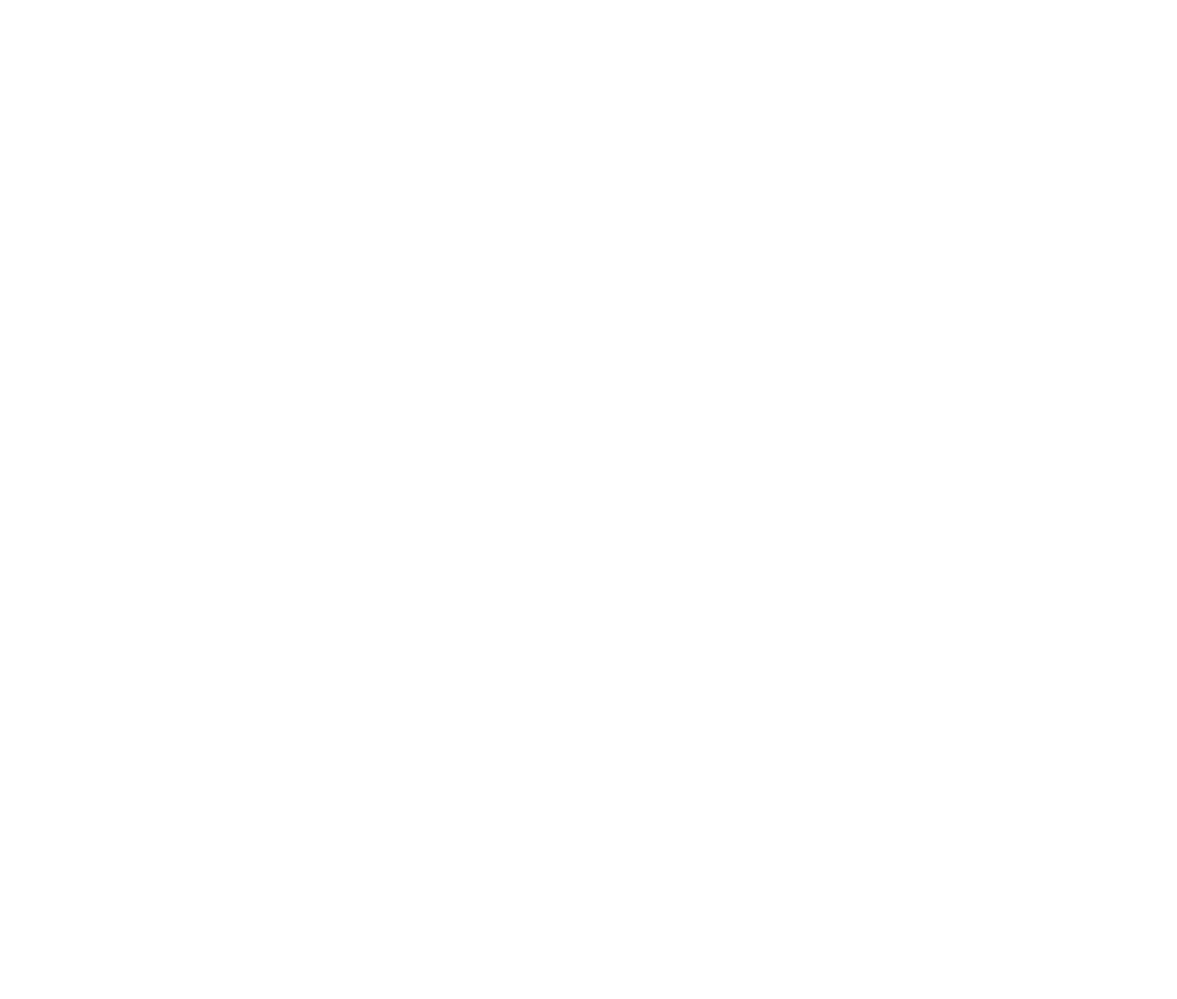
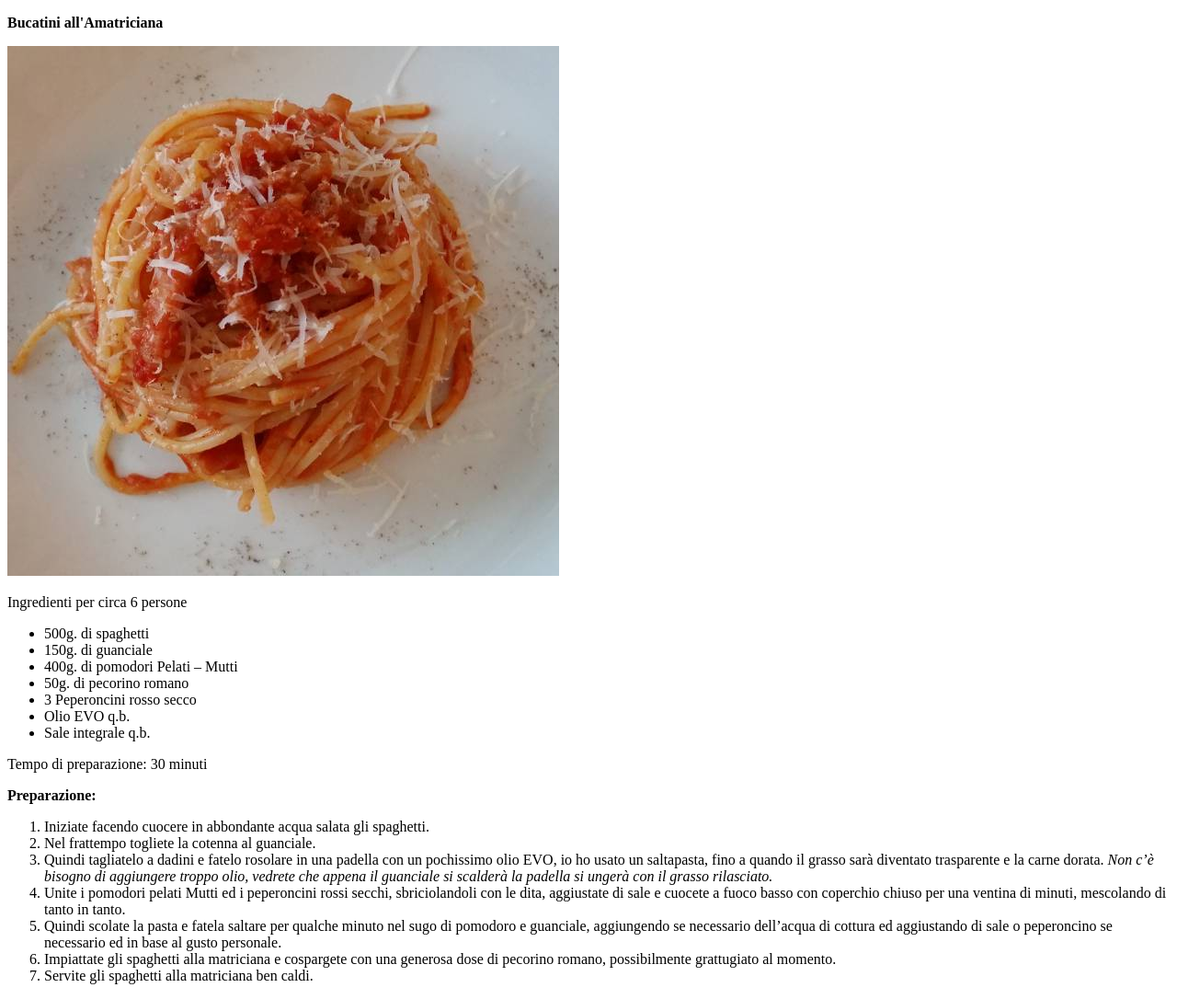
Before and after one commit to Budha7/odin-recipes, a plain HTML site: page recipes/matriciana.html in a window 1280 px wide. Shown: the whole page at 92% size. Before the commit the page ends 800 px from the top, so only its background shows below. Drawn offline with Linux system fonts and the light colour scheme.

Commit message:
Update matriciana page

```diff
--- a/recipes/matriciana.html
+++ b/recipes/matriciana.html
@@ -5,6 +5,46 @@
     <title>Bucatini all'Amatriciana</title>
 </head>
 <body>
+<p><strong>Bucatini all'Amatriciana</strong>
+<p>
+
+    <img src="../img/bucatini_matriciana.jpg" alt="Bucatini all'Amatriciana"/>
+
+<p>Ingredienti per circa 6 persone</p>
+
+<ul>
+    <li>500g. di spaghetti</li>
+    <li>150g. di guanciale</li>
+    <li>400g. di pomodori Pelati – Mutti</li>
+    <li>50g. di pecorino romano</li>
+    <li>3 Peperoncini rosso secco</li>
+    <li>Olio EVO q.b.</li>
+    <li>Sale integrale q.b.</li>
+</ul>
+
+<p>Tempo di preparazione: 30 minuti</p>
+
+<p><strong>Preparazione:</strong></p>
+<ol>
+    <li>Iniziate facendo cuocere in abbondante acqua salata gli spaghetti.</li>
+    <li>Nel frattempo togliete la cotenna al guanciale.</li>
+    <li>Quindi tagliatelo a dadini e fatelo rosolare in una padella con un pochissimo olio EVO, io ho usato un
+        saltapasta, fino a quando il grasso sarà diventato trasparente e la carne dorata. <em>Non c’è bisogno di
+            aggiungere troppo olio, vedrete che appena il guanciale si scalderà la padella si ungerà con il grasso
+            rilasciato.</em>
+    </li>
+    <li>Unite i pomodori pelati Mutti ed i peperoncini rossi secchi, sbriciolandoli con le dita, aggiustate di sale e
+        cuocete a fuoco basso con coperchio chiuso per una ventina di minuti, mescolando di tanto in tanto.
+    </li>
+    <li>Quindi scolate la pasta e fatela saltare per qualche minuto nel sugo di pomodoro e guanciale, aggiungendo se
+        necessario dell’acqua di cottura ed aggiustando di sale o peperoncino se necessario ed in base al gusto
+        personale.
+    </li>
+    <li>Impiattate gli spaghetti alla matriciana e cospargete con una generosa dose di pecorino romano, possibilmente
+        grattugiato al momento.
+    </li>
+    <li>Servite gli spaghetti alla matriciana ben caldi.</li>
+</ol>
 
 </body>
 </html>
```
